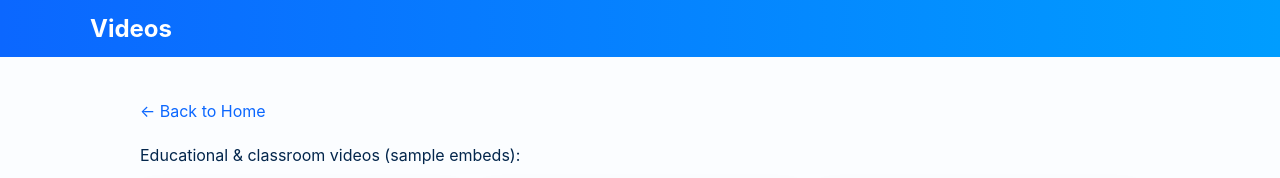
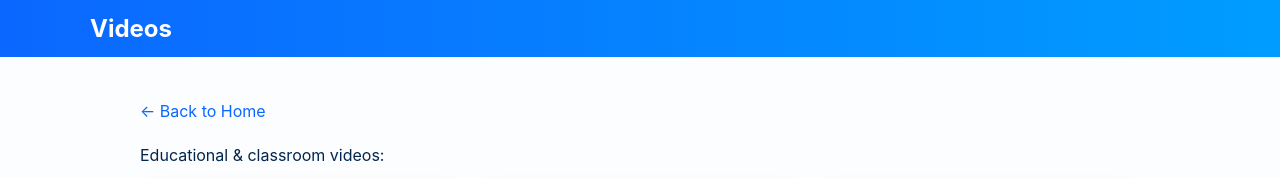
Before and after one commit to pine-hills-1/Pine-hills-school, a plain HTML site: page videos.html in a window 1280 px wide. Shown: the top 178 px of the page. Drawn offline with Linux system fonts and the light colour scheme.

Commit message:
Update video section description in videos.html

```diff
--- a/videos.html
+++ b/videos.html
@@ -54,7 +54,7 @@
 
   <div class="wrap">
     <a class="back" href="index.html">← Back to Home</a>
-    <p>Educational & classroom videos (sample embeds):</p>
+    <p>Educational & classroom videos:</p>
 
     <div class="grid">
 
```
